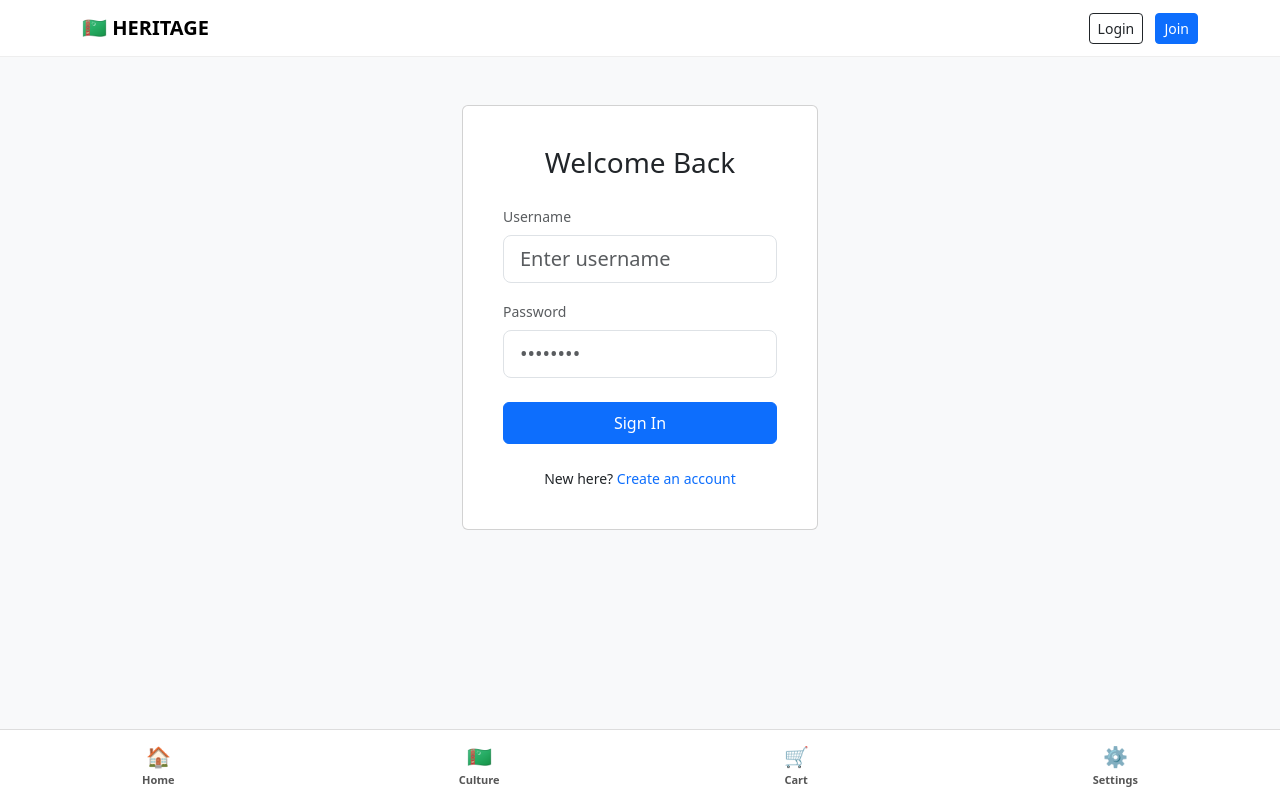
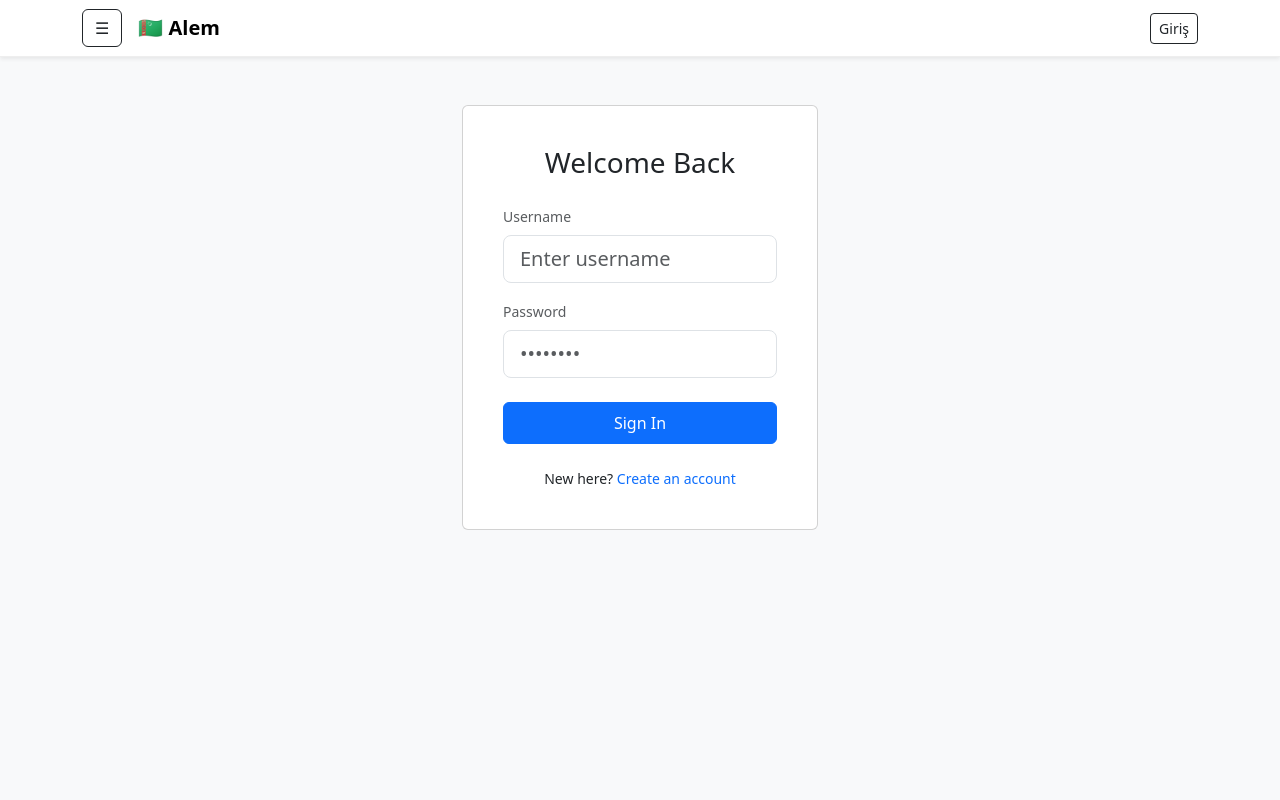
Before and after one commit to Solomonn08/FinalProject, a Flask app: a page that uses templates/base.html in a window 1280 px wide. Run offline with Flask 3, Linux system fonts and the light colour scheme.

Commit message:
added language sections, improved the overall interfece function

```diff
--- a/app.py
+++ b/app.py
@@ -14,6 +14,39 @@ db = SQLAlchemy(app)
 login_manager = LoginManager(app)
 login_manager.login_view = 'login'
 
+# --- TRANSLATIONS ---
+TRANSLATIONS = {
+    'tm': {
+        'home': 'Baş sahypa', 'culture': 'Medeniýet', 'cart': 'Sebet', 'settings': 'Sazlamalar',
+        'add_to_cart': 'Sebede goş', 'added': 'sebede goşuldy!', 'total': 'Jemi',
+        'checkout': 'Sargydy tassykla', 'empty': 'Sebediňiz boş.', 'delivery': 'Eltip bermek dowam edýär!',
+        'login': 'Giriş', 'join': 'Agza bol', 'logout': 'Çykyş'
+    },
+    'en': {
+        'home': 'Home', 'culture': 'Culture', 'cart': 'Cart', 'settings': 'Settings',
+        'add_to_cart': 'Add to Cart', 'added': 'added to cart!', 'total': 'Total',
+        'checkout': 'Proceed to Checkout', 'empty': 'Your cart is empty.', 'delivery': 'Delivery is in process!',
+        'login': 'Login', 'join': 'Join', 'logout': 'Logout'
+    },
+    'ru': {
+        'home': 'Главная', 'culture': 'Культура', 'cart': 'Корзина', 'settings': 'Настройки',
+        'add_to_cart': 'В корзину', 'added': 'добавлено в корзину!', 'total': 'Итого',
+        'checkout': 'Оформить заказ', 'empty': 'Ваша корзина пуста.', 'delivery': 'Доставка в процессе!',
+        'login': 'Войти', 'join': 'Регистрация', 'logout': 'Выйти'
+    }
+}
+
+@app.context_processor
+def inject_lang():
+    lang = session.get('lang', 'tm')
+    return dict(lang=TRANSLATIONS[lang])
+
+@app.route('/set_lang/<l>')
+def set_lang(l):
+    if l in ['tm', 'en', 'ru']:
+        session['lang'] = l
+    return redirect(request.referrer or url_for('home'))
+
 # --- MODELS ---
 class User(UserMixin, db.Model):
     id = db.Column(db.Integer, primary_key=True)
@@ -21,12 +54,11 @@ class User(UserMixin, db.Model):
     password = db.Column(db.String(200), nullable=False)
     dark_mode = db.Column(db.Boolean, default=False)
 
-# --- USER LOADER ---
 @login_manager.user_loader
 def load_user(user_id):
     return User.query.get(int(user_id))
 
-# --- GENERATED BUSINESS DATA ---
+# --- DATA ---
 CATEGORIES = ["Tahýa", "Carpets", "Accessories", "Women", "Men"]
 IMG_URLS = {
     "Tahýa": "https://images.unsplash.com/photo-1590736912183-7d6182f978ad?w=500",
@@ -67,26 +99,25 @@ def culture():
 @app.route('/product/<int:pid>')
 def product_detail(pid):
     p = next((i for i in PRODUCTS if i['id'] == pid), None)
-    reviews = ["Great quality!", "Very traditional.", "Excellent handmade work.", "Beautiful colors!"]
-    ai_reviews = random.sample(reviews, 2)
-    return render_template('product.html', product=p, reviews=ai_reviews)
+    return render_template('product.html', product=p)
 
-# FIXED: Added methods=['POST'] and matched 'pid' to HTML
 @app.route('/add_to_cart/<int:pid>', methods=['POST'])
 @login_required
 def add_to_cart(pid):
     if 'cart' not in session:
         session['cart'] = []
-    session['cart'].append(pid)
-    session.modified = True
-    flash("Sebede goşuldy!")
+    p = next((i for i in PRODUCTS if i['id'] == pid), None)
+    if p:
+        session['cart'].append(pid)
+        session.modified = True
+        flash(f"{p['name']} {TRANSLATIONS[session.get('lang', 'tm')]['added']}")
+    # Redirect directly to cart to "proceed"
     return redirect(url_for('cart'))
 
 @app.route('/cart')
 @login_required
 def cart():
     cart_ids = session.get('cart', [])
-    # Get details for every ID in the cart session
     items = [p for p in PRODUCTS if p['id'] in cart_ids]
     total = sum(i['price'] for i in items)
     return render_template('cart.html', items=items, total=total)
@@ -107,7 +138,7 @@ def login():
         if user and check_password_hash(user.password, request.form['password']):
             login_user(user)
             return redirect(url_for('home'))
-        flash("Ýalňyş ulanyjy ady ýa-da parol.")
+        flash("Error")
     return render_template('login.html')
 
 @app.route('/register', methods=['GET', 'POST'])
--- a/templates/base.html
+++ b/templates/base.html
@@ -3,51 +3,70 @@
 <head>
     <meta charset="UTF-8">
     <meta name="viewport" content="width=device-width, initial-scale=1.0">
-    <title>Turkmen Heritage</title>
+    <title>Alem</title>
     <link href="https://cdn.jsdelivr.net/npm/bootstrap@5.3.0/dist/css/bootstrap.min.css" rel="stylesheet">
     <style>
-        body { padding-bottom: 80px; background-color: #f8f9fa; transition: 0.3s; }
+        body { background-color: #f8f9fa; transition: 0.3s; }
         body.dark-mode { background-color: #121212; color: #ffffff; }
-        .dark-mode .card, .dark-mode .bottom-nav, .dark-mode .navbar { background-color: #1e1e1e; border-color: #333; color: white; }
+        .dark-mode .card, .dark-mode .navbar, .dark-mode .offcanvas { background-color: #1e1e1e; border-color: #333; color: white; }
         .dark-mode .nav-link, .dark-mode .navbar-brand { color: white !important; }
         .navbar { border-bottom: 1px solid #eee; background-color: white; }
-        .bottom-nav { position: fixed; bottom: 0; width: 100%; background: white; border-top: 1px solid #ddd; display: flex; justify-content: space-around; padding: 12px 0; z-index: 1000; }
-        .bottom-nav a { text-decoration: none; color: #555; text-align: center; font-size: 11px; font-weight: 600; }
-        .bottom-nav span { display: block; font-size: 20px; }
+        .menu-link { padding: 15px; display: block; text-decoration: none; color: #333; font-weight: 600; border-bottom: 1px solid #f1f1f1; }
+        .dark-mode .menu-link { color: white; border-bottom: 1px solid #333; }
     </style>
 </head>
 <body id="mainBody">
 
-<nav class="navbar navbar-expand-lg mb-3">
+<nav class="navbar sticky-top shadow-sm">
     <div class="container">
-        <a class="navbar-brand fw-bold" href="/">🇹🇲 HERITAGE</a>
+        <button class="btn btn-outline-dark" type="button" data-bs-toggle="offcanvas" data-bs-target="#offcanvasMenu">☰</button>
+        <a class="navbar-brand fw-bold ms-3" href="/">🇹🇲 Alem</a>
         <div class="ms-auto">
             {% if not current_user.is_authenticated %}
-                <a href="/login" class="btn btn-sm btn-outline-dark me-2">Login</a>
-                <a href="/register" class="btn btn-sm btn-primary">Join</a>
+                <a href="/login" class="btn btn-sm btn-outline-dark">{{ lang.login }}</a>
             {% else %}
-                <span class="small me-2">Hi, {{ current_user.username }}</span>
-                <a href="/logout" class="btn btn-sm btn-link text-danger text-decoration-none">Logout</a>
+                <a href="/logout" class="btn btn-sm btn-link text-danger text-decoration-none">{{ lang.logout }}</a>
             {% endif %}
         </div>
     </div>
 </nav>
 
-<div class="container">
+<div class="offcanvas offcanvas-start" tabindex="-1" id="offcanvasMenu">
+    <div class="offcanvas-header">
+        <h5 class="offcanvas-title fw-bold">Alem</h5>
+        <button type="button" class="btn-close" data-bs-dismiss="offcanvas"></button>
+    </div>
+    <div class="offcanvas-body p-0">
+        <div class="p-3 border-bottom bg-light">
+            <small class="text-muted d-block mb-2">Language / Dil</small>
+            <a href="/set_lang/tm" class="btn btn-sm btn-outline-primary">TM</a>
+            <a href="/set_lang/en" class="btn btn-sm btn-outline-primary">EN</a>
+            <a href="/set_lang/ru" class="btn btn-sm btn-outline-primary">RU</a>
+        </div>
+        <a href="/" class="menu-link">🏠 {{ lang.home }}</a>
+        <a href="/culture" class="menu-link">🇹🇲 {{ lang.culture }}</a>
+        <a href="/cart" class="menu-link">🛒 {{ lang.cart }}</a>
+        <a href="/settings" class="menu-link">⚙️ {{ lang.settings }}</a>
+    </div>
+</div>
+
+<div class="container mt-3">
+    {% with messages = get_flashed_messages() %}
+      {% if messages %}
+        {% for message in messages %}
+          <div class="alert alert-success alert-dismissible fade show" role="alert">
+            {{ message }}
+            <button type="button" class="btn-close" data-bs-dismiss="alert"></button>
+          </div>
+        {% endfor %}
+      {% endif %}
+    {% endwith %}
     {% block content %}{% endblock %}
 </div>
 
-<nav class="bottom-nav">
-    <a href="/"><span>🏠</span>Home</a>
-    <a href="/culture"><span>🇹🇲</span>Culture</a>
-    <a href="/cart"><span>🛒</span>Cart</a>
-    <a href="/settings"><span>⚙️</span>Settings</a>
-</nav>
-
+<script src="https://cdn.jsdelivr.net/npm/bootstrap@5.3.0/dist/js/bootstrap.bundle.min.js"></script>
 <script>
-    if (localStorage.getItem('theme') === 'dark') {
-        document.getElementById('mainBody').classList.add('dark-mode');
-    }
+    if (localStorage.getItem('theme') === 'dark') document.getElementById('mainBody').classList.add('dark-mode');
 </script>
 </body>
 </html>
```
Also changed, not shown: templates/cart.html (+6 -15 lines).
